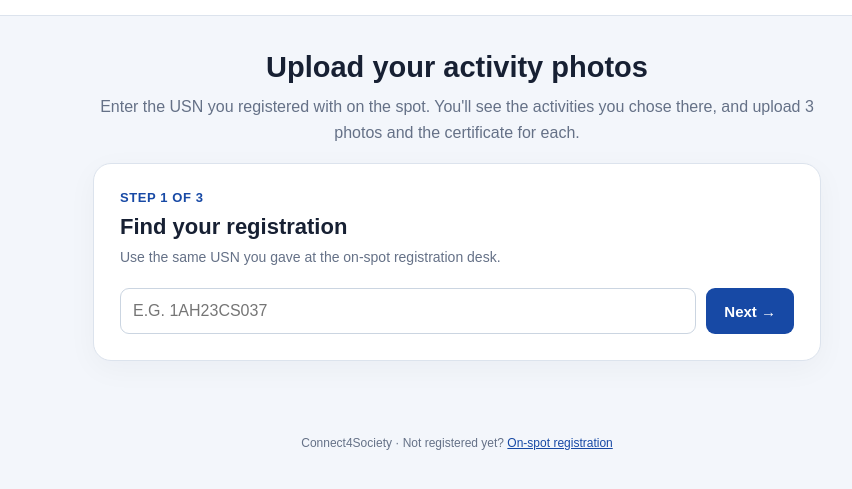
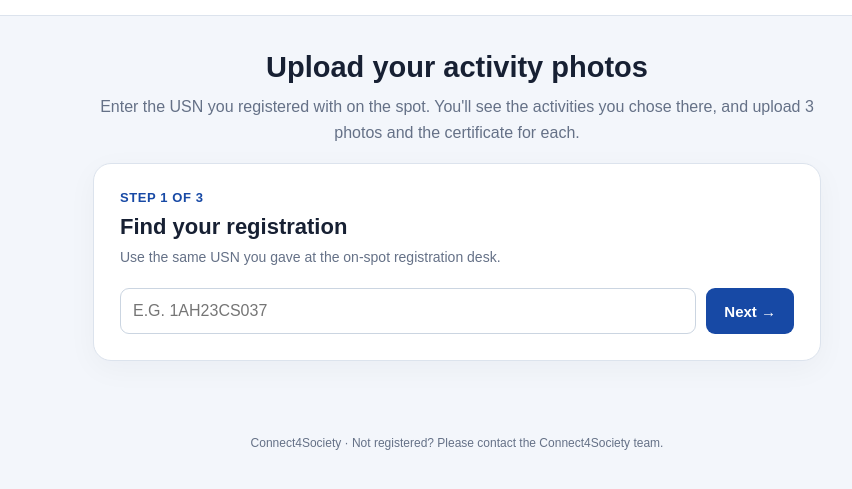
Before and after one commit to abhiigowda1117-web/connect4society, a plain HTML site: page upload.html in a window 1280 px wide. Shown: the part 65-554 px from the top of the page, without its empty margins (183-1035 px from the left). Drawn offline with Linux system fonts and the light colour scheme.

Commit message:
Remove the on-spot registration link from the upload page
Students should only register at the NGO desk, not from the upload page.

Co-Authored-By: Claude Opus 5.5 <noreply@anthropic.com>
Claude-Session: https://claude.ai/code/session_01CN77pPu3WdrtYWhYScDNzu

```diff
--- a/upload.html
+++ b/upload.html
@@ -201,7 +201,7 @@ footer a{color:var(--blue)}
     <div class="success" id="doneMsg"></div>
   </section>
 </main>
-<footer>Connect4Society · Not registered yet? <a href="index.html">On-spot registration</a></footer>
+<footer>Connect4Society · Not registered? Please contact the Connect4Society team.</footer>
 
 <script>
 // Same Apps Script web app as index.html (apps-script/Code.gs).
```
